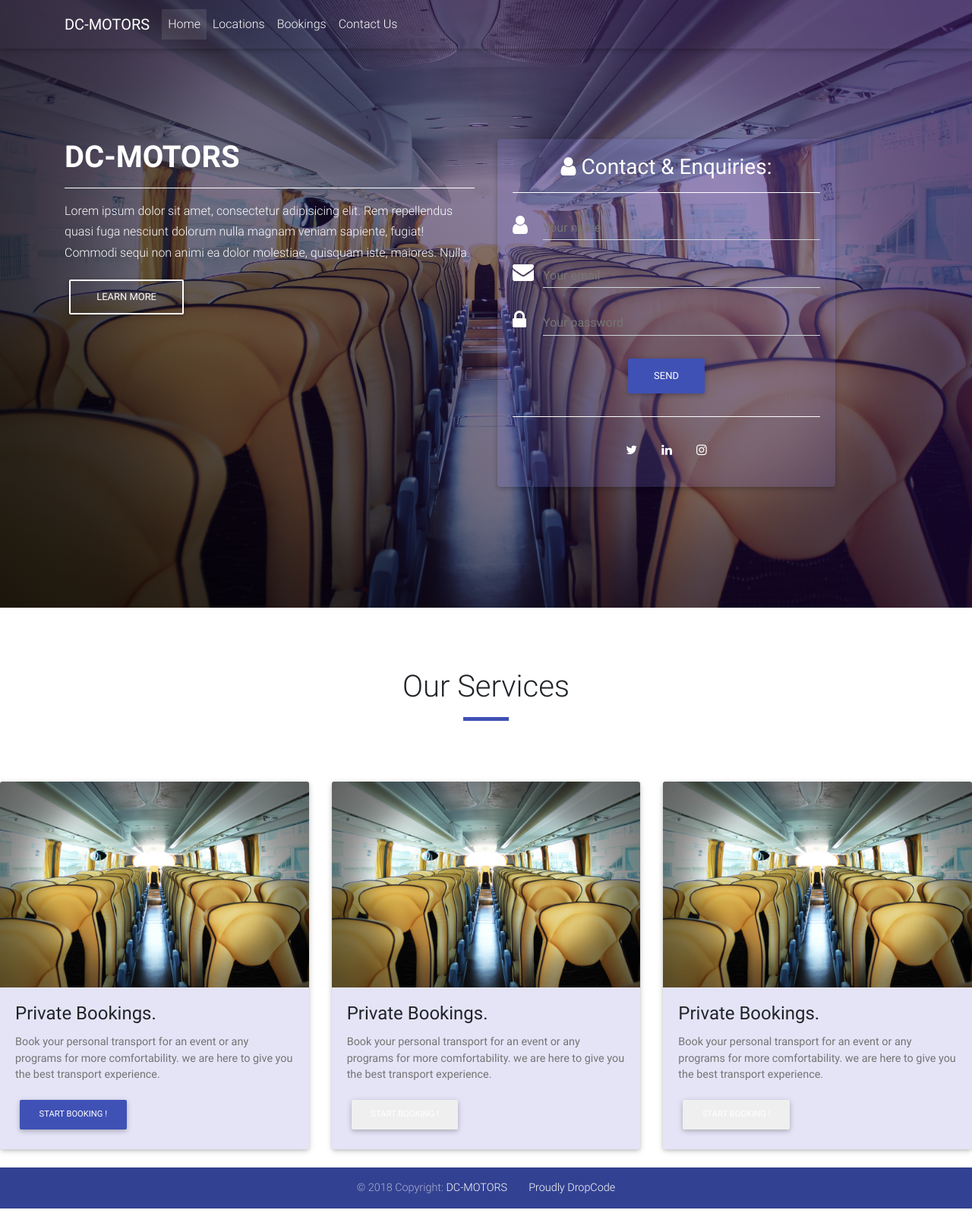
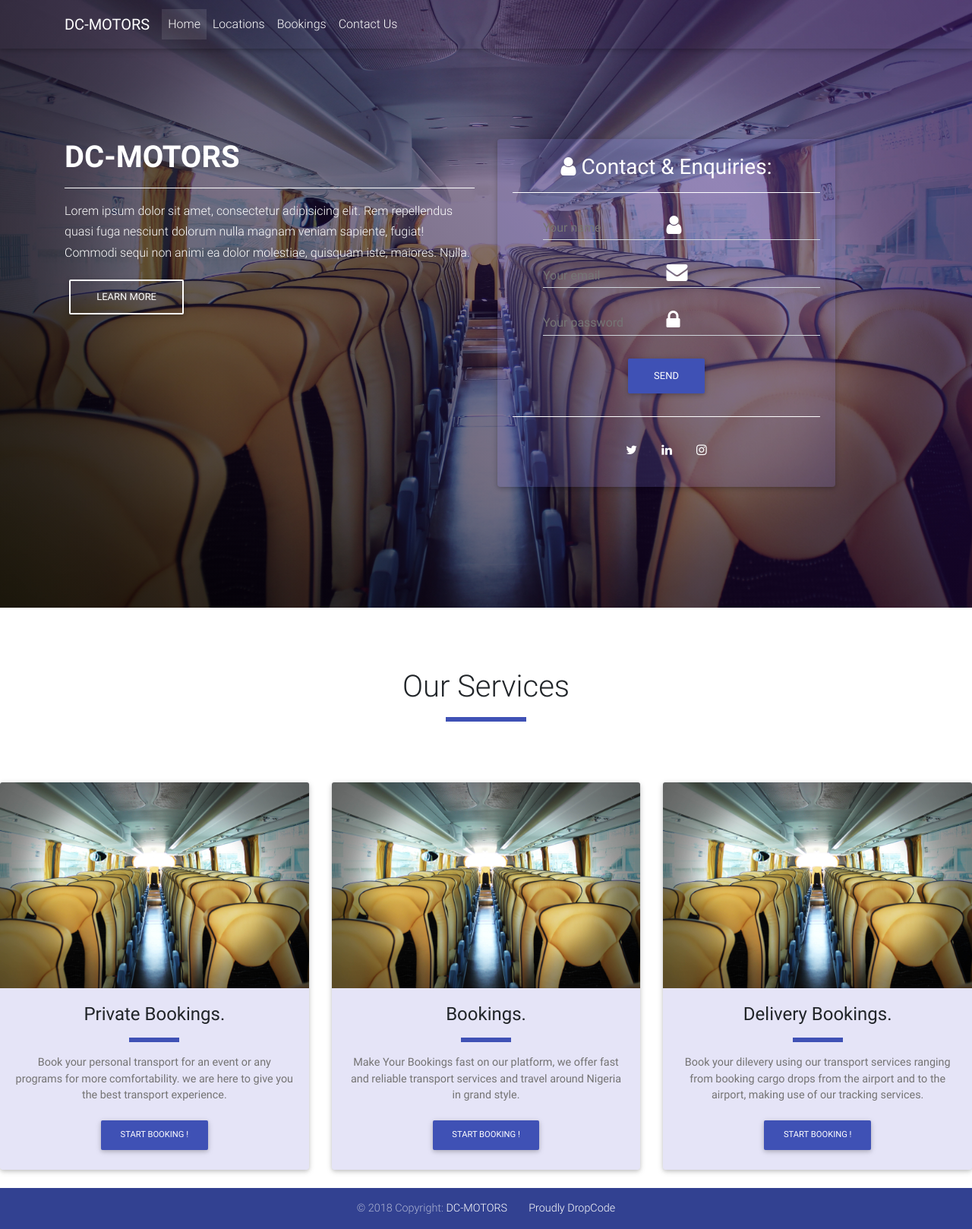
Before and after one commit to Dropcodee/transport-sevices, a PHP site: page / in a window 1280 px wide. Shown: the whole page at 76% size. Before the commit the page ends 1591 px from the top, so only its background shows below. Run offline with PHP 8.4, Linux system fonts and the light colour scheme; some libraries are stand-ins or nearby versions.

Commit message:
added new styles

```diff
--- a/assets/scss/_custom-styles.scss
+++ b/assets/scss/_custom-styles.scss
@@ -1,7 +1,20 @@
 // Your custom styles
 //variables
 $hero-bg-color: #3f51b5;
-$rgba-hero-bg: rgba(126, 123, 215, 0.2); // end of variables
+$rgba-hero-bg: rgba(126, 123, 215, 0.2);
+// end of variables
+// general edits
+.my-line {
+    width: 60px;
+    border: 3px solid $hero-bg-color;
+}
+
+.my-line-lg {
+    width: 100px;
+    border: 3px solid $hero-bg-color;
+}
+
+// end ifi general edits
 html,
 body,
 header,
@@ -55,6 +68,7 @@ header,
 
 .card {
     background-color: $rgba-hero-bg;
+    text-align: center;
 }
 
 .md-form label {
@@ -68,8 +82,4 @@ h6 {
 .header {
     text-align: center;
     margin: 5em auto;
-    hr {
-        border-top: 5px solid $hero-bg-color;
-        width: 60px;
-    }
 }
--- a/index.html
+++ b/index.html
@@ -128,7 +128,7 @@
     <section>
         <div class="header">
             <h1 class="h1-responsive center-aligned center"> Our Services</h1>
-            <hr>
+            <hr class="my-line-lg">
         </div>
         <!-- MENU CARDS FOR WHAT WE DO-->
         <div class="card-deck">
@@ -137,22 +137,21 @@
             <div class="card mb-4">
                 <div class="view overlay">
                     <img src="./assets/images/img1.jpg" alt="image 1" class="card-img-top">
-                    <a href="#">
-                        <div class="mask rgba-indigo-slight"></div>
-                    </a>
+                    <a href="#!" class="mask rgba-indigo-slight"></a>
                 </div>
                 <!-- card content-->
                 <div class="card-body">
 
                     <!-- title of the card-->
                     <h4 class="card-title"> Private Bookings. </h4>
+                    <hr class="my-line">
                     <!-- end of card title -->
                     <!-- card content-->
                     <p class="card-text">
                         Book your personal transport for an event or any programs for more comfortability. we are here to give you the best transport
                         experience.
                     </p>
-                    <button class="btn btn-indigo btn-md">
+                    <button class="btn btn-indigo btn-md btn-shadow">
                         Start Booking !
                     </button>
                     <!-- end of card content-->
@@ -165,20 +164,21 @@
             <div class="card mb-4">
                 <div class="view overlay">
                     <img src="./assets/images/img1.jpg" alt="image 1" class="card-img-top">
-                    <a href="#" class="mask rgba-indigo-slight"></a>
+                    <a href="#!" class="mask rgba-indigo-slight"></a>
                 </div>
                 <!-- card content-->
                 <div class="card-body">
 
                     <!-- title of the card-->
-                    <h4 class="card-title"> Private Bookings. </h4>
+                    <h4 class="card-title"> Bookings. </h4>
+                    <hr class="my-line">
                     <!-- end of card title -->
                     <!-- card content-->
                     <p class="card-text">
-                        Book your personal transport for an event or any programs for more comfortability. we are here to give you the best transport
-                        experience.
+                        Make Your Bookings fast on our platform, we offer fast and reliable transport services and travel around Nigeria in grand
+                        style.
                     </p>
-                    <button class="btn btn-light-indigo btn-md">
+                    <button class="btn btn-indigo btn-md btn-shadow">
                         Start Booking !
                     </button>
                     <!-- end of card content-->
@@ -197,14 +197,16 @@
                 <div class="card-body">
 
                     <!-- title of the card-->
-                    <h4 class="card-title"> Private Bookings. </h4>
+                    <h4 class="card-title custom-align"> Delivery Bookings. </h4>
+                    <hr class="my-line">
                     <!-- end of card title -->
                     <!-- card content-->
                     <p class="card-text">
-                        Book your personal transport for an event or any programs for more comfortability. we are here to give you the best transport
-                        experience.
+                        Book your dilevery using our transport services ranging from booking cargo drops from the airport and to the airport, making
+                        use of our tracking services.
+
                     </p>
-                    <button class="btn btn-light-indigo btn-md">
+                    <button class="btn btn-indigo btn-md btn-shadow">
                         Start Booking !
                     </button>
                     <!-- end of card content-->
```
Also changed, not shown: assets/scss/main.css, 1 other file.
